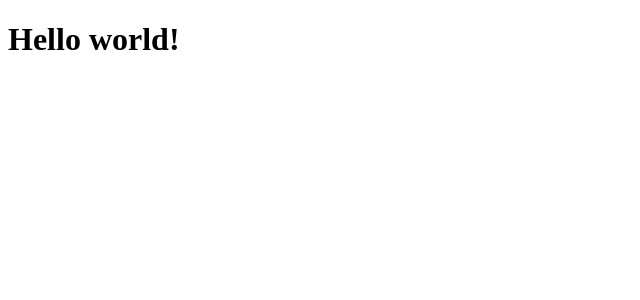
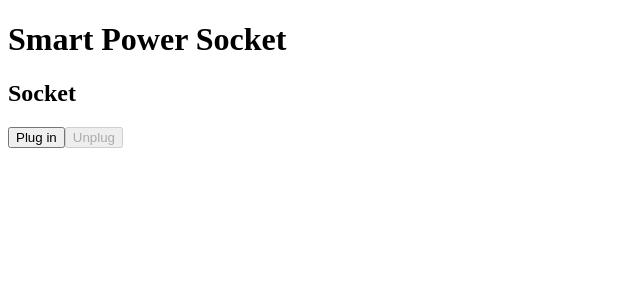
Before and after one commit to Interneto-Technologijos/smart-power-socket, a React app in the folder front-end/: page / in a window 1280 px wide. Shown: the top 300 px of the page, without its empty margins (0-640 px from the left). Built offline with nearby package versions, Linux system fonts and the light colour scheme.

Commit message:
Create socket

```diff
--- a/front-end/src/App.jsx
+++ b/front-end/src/App.jsx
@@ -1,5 +1,11 @@
 import React from "react";
+import Socket from "./Socket";
 
 export default () => {
-  return <h1>Hello world!</h1>;
+  return (
+    <>
+      <h1>Smart Power Socket</h1>
+      <Socket />
+    </>
+  );
 };
--- /dev/null
+++ b/front-end/src/Socket.jsx
@@ -0,0 +1,16 @@
+import React, { useState } from "react";
+
+export default () => {
+  const [isPlugged, setIsPlugged] = useState(false);
+  return (
+    <>
+      <h2>Socket</h2>
+      <button disabled={isPlugged} onClick={() => setIsPlugged(true)}>
+        Plug in
+      </button>
+      <button disabled={!isPlugged} onClick={() => setIsPlugged(false)}>
+        Unplug
+      </button>
+    </>
+  );
+};
```
